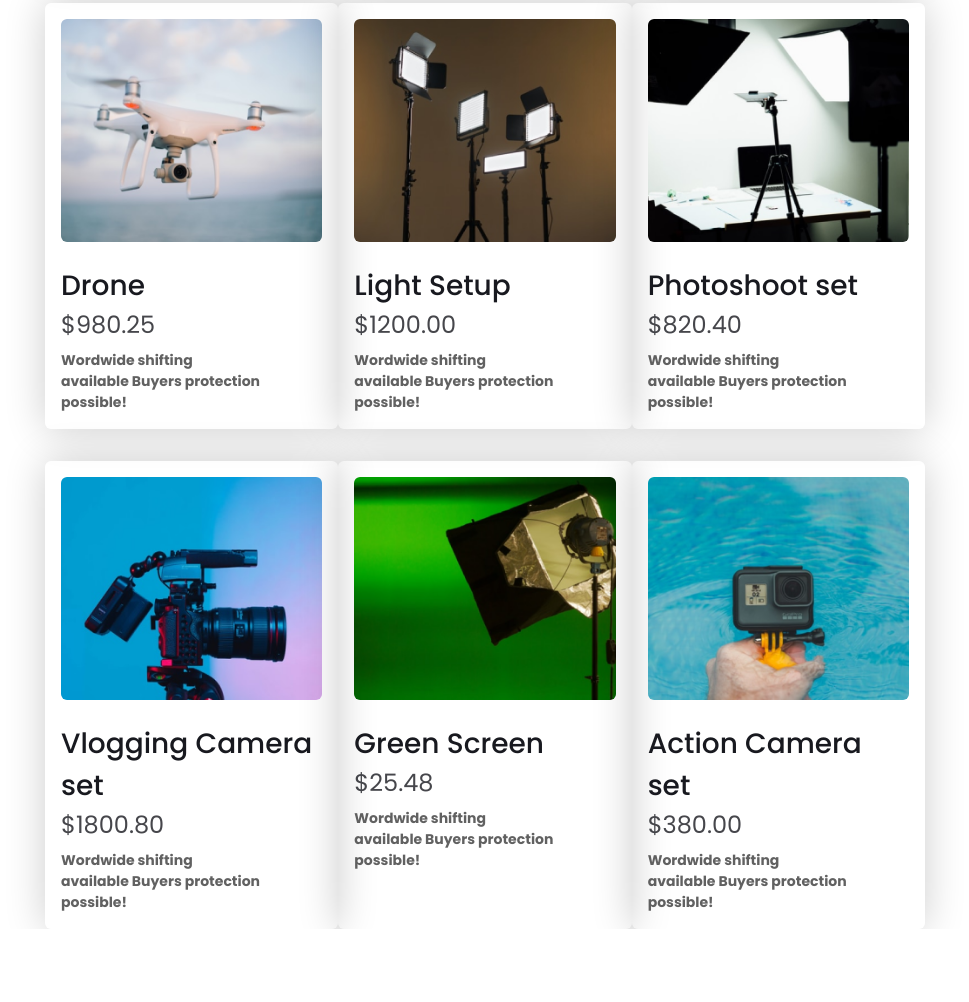
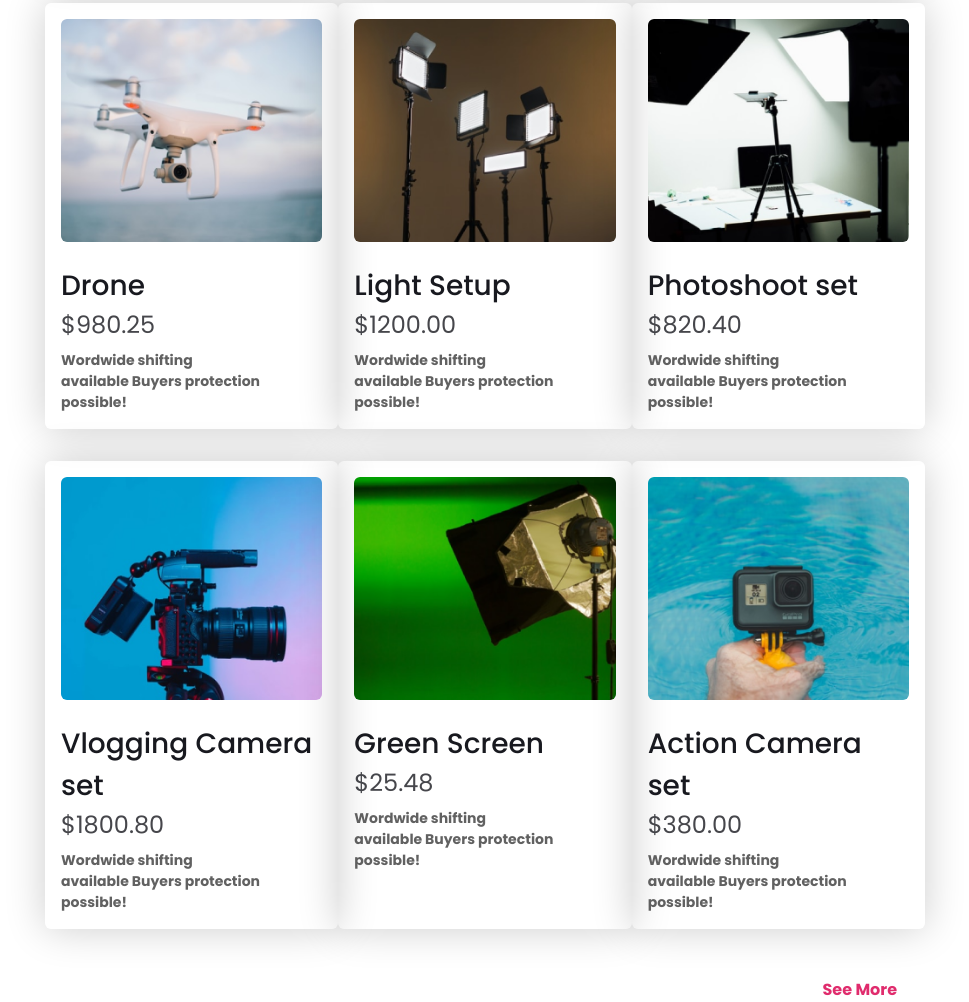
Before and after one commit to kaziErfan/influencer-gear-practice, a plain HTML site: page index.html in a window 1280 px wide. Shown: the part 1470-2472 px from the top of the page, without its empty margins (155-1124 px from the left). Before the commit the page ends 2399 px from the top, so only its background shows below. Drawn offline with Linux system fonts and the light colour scheme.

Commit message:
product card section button updated

```diff
--- a/index.html
+++ b/index.html
@@ -139,9 +139,10 @@
                         <p class="card-info">Wordwide shifting available Buyers protection possible!</p>
                     </div>
                 </div>
-
             </div>
-            <div></div>
+            <div class="product-btn display-flex">
+                <a href="#">See More</a>
+            </div>
         </section>
     </main>
     <footer>
--- a/styles/style.css
+++ b/styles/style.css
@@ -161,6 +161,15 @@ a {
     margin-top: .5rem;
     opacity: 0.8;
 }
+.product-btn{
+    justify-content: end;
+    margin-top: 3rem;
+    margin-right: 1.75rem;
+}
+.product-btn > a {
+    font-weight: 700;
+    color: var(--bg-color);
+}
 
 /* Responsive for mobile device */
 
```
